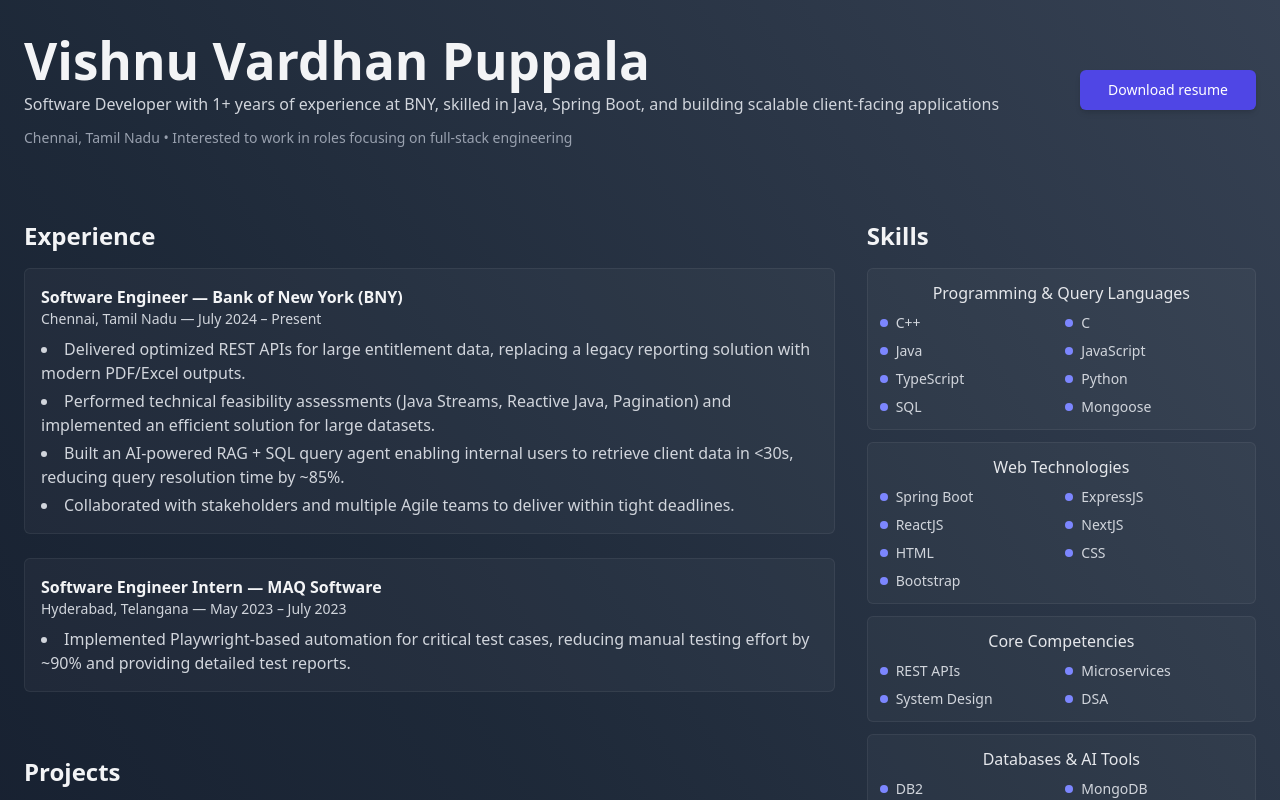
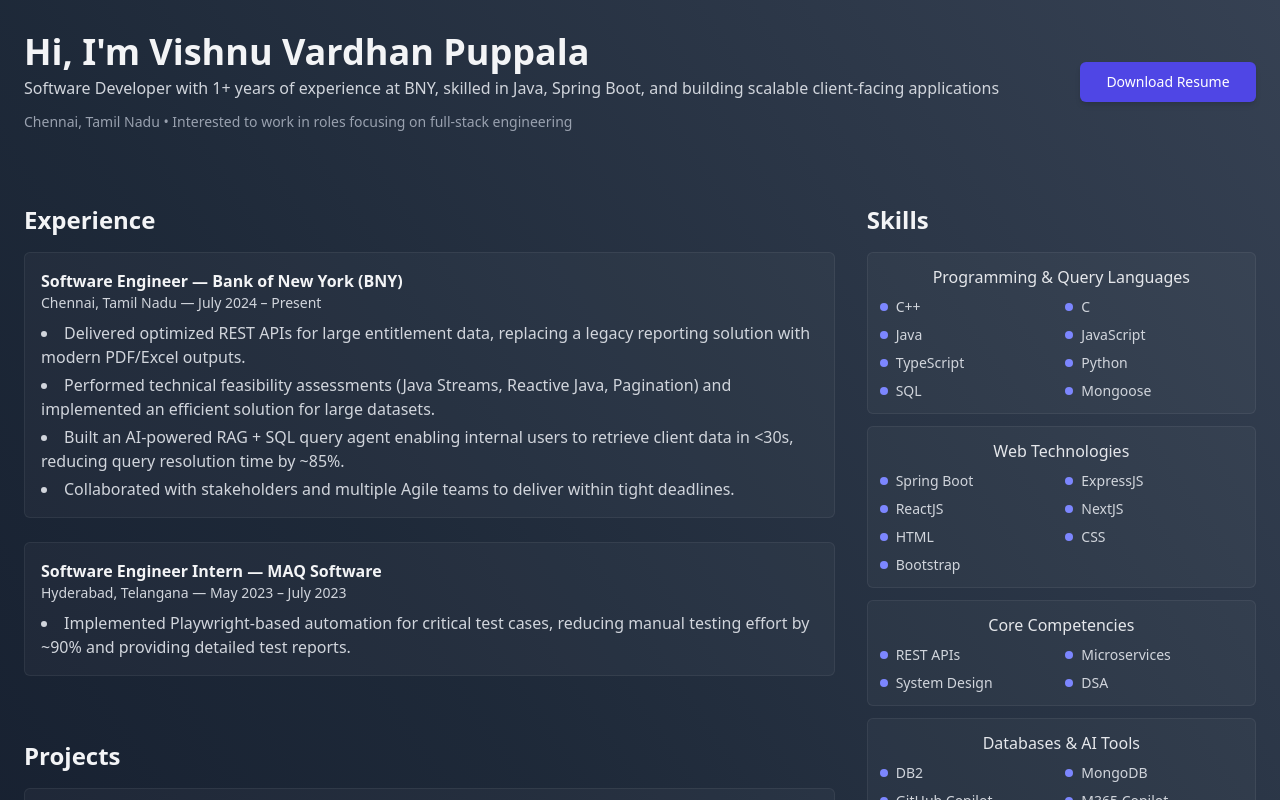
Before and after one commit to Vishnu767/vishnu-portfolio, a React (Vite) app: page / in a window 1280 px wide. Shown: the top 800 px of the page. Built offline with nearby package versions, Linux system fonts and the light colour scheme.

Commit message:
Minor fixes

```diff
--- a/src/App.jsx
+++ b/src/App.jsx
@@ -17,7 +17,7 @@ function App() {
       <div className="w-full">
         <header className="flex flex-col md:flex-row items-start md:items-center justify-between gap-4 md:gap-8 px-6 py-6 md:py-8">
           <div>
-            <h1 className="text-3xl md:text-4xl font-bold">Vishnu Vardhan Puppala</h1>
+            <h2 className="text-3xl md:text-4xl font-bold">Hi, I'm Vishnu Vardhan Puppala</h2>
             <p className="text-gray-300 mt-1">Software Developer with 1+ years of experience at BNY, skilled in Java, Spring Boot, and building scalable client-facing applications</p>
             <p className="text-sm text-gray-400 mt-3">Chennai, Tamil Nadu • Interested to work in roles focusing on full-stack engineering</p>
           </div>
@@ -28,7 +28,7 @@ function App() {
               className="inline-flex items-center justify-center text-center text-white px-4 rounded-md text-sm shadow-md relative z-20 hover:bg-indigo-500 focus:outline-none focus:ring-2 focus:ring-indigo-400 opacity-100 no-underline w-44 h-10 leading-none"
               style={{ backgroundColor: '#4f46e5', color: '#ffffff' }}
             >
-              Download resume
+              Download Resume
             </a>
           </div>
         </header>
@@ -248,7 +248,7 @@ function App() {
         <footer className="mt-12 text-sm text-gray-400 text-center pb-6">
           <div className="max-w-3xl mx-auto px-4">
             <p className="text-gray-200">Interested in collaborating or hiring? You can reach me at the email below — I typically respond within 48 hours.</p>
-            <div className="mt-3 flex items-center justify-center gap-6">
+            <div className="mt-3 flex flex-wrap items-center justify-center gap-6">
               <a href="mailto:vishnuvardhanpuppala2003@gmail.com" className="inline-flex items-center gap-2 h-6 leading-none text-indigo-300 hover:underline">
                 <svg xmlns="http://www.w3.org/2000/svg" className="w-4 h-4 flex-shrink-0" viewBox="0 0 24 24" fill="none" stroke="currentColor">
                   <path strokeLinecap="round" strokeLinejoin="round" strokeWidth={2} d="M3 8l7.89 5.26a2 2 0 002.22 0L21 8M5 19h14a2 2 0 002-2V7a2 2 0 00-2-2H5a2 2 0 00-2 2v10a2 2 0 002 2z" />
```
